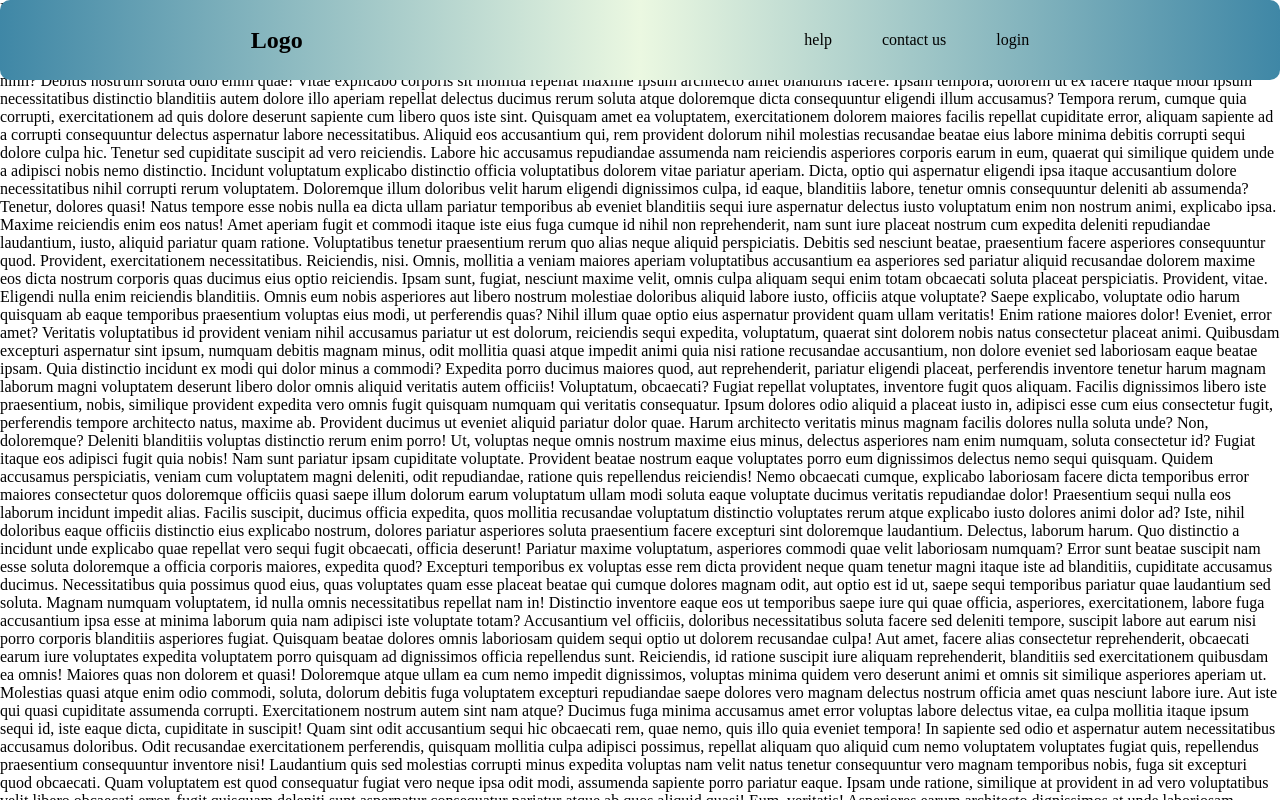
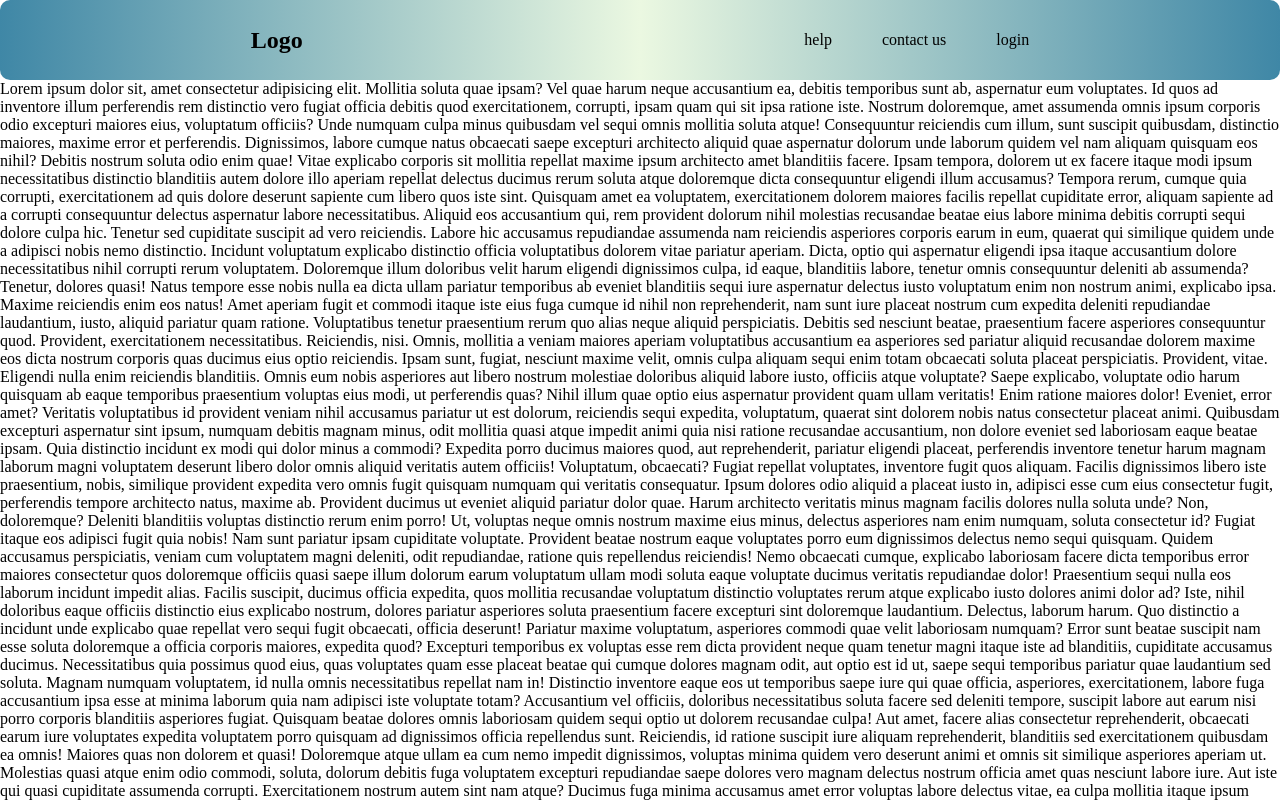
Before and after one commit to rahulakula07/cssday10, a plain HTML site: page index.html in a window 1280 px wide. Shown: the top 800 px of the page. Drawn offline with Linux system fonts and the light colour scheme.

Commit message:
indexfile

```diff
--- a/styl.css
+++ b/styl.css
@@ -13,12 +13,13 @@
     border-radius: 10px;
     width: 100vw;
     height: 10vh;
+    z-index: 1;
 }
 .right{
     display: flex;
     gap: 50px;
 }
-/* .div{
+.div{
     position: relative;
     top: 10vh;
-} */
+}
```
